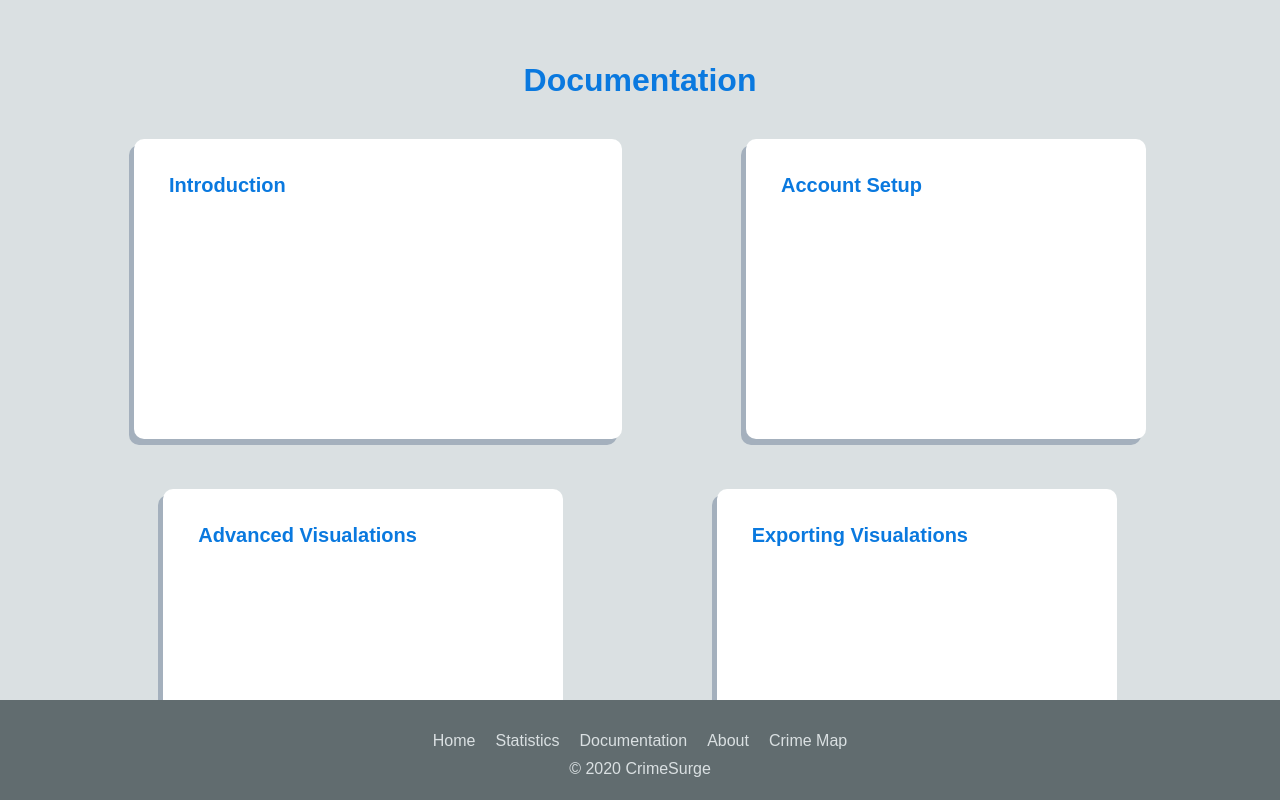
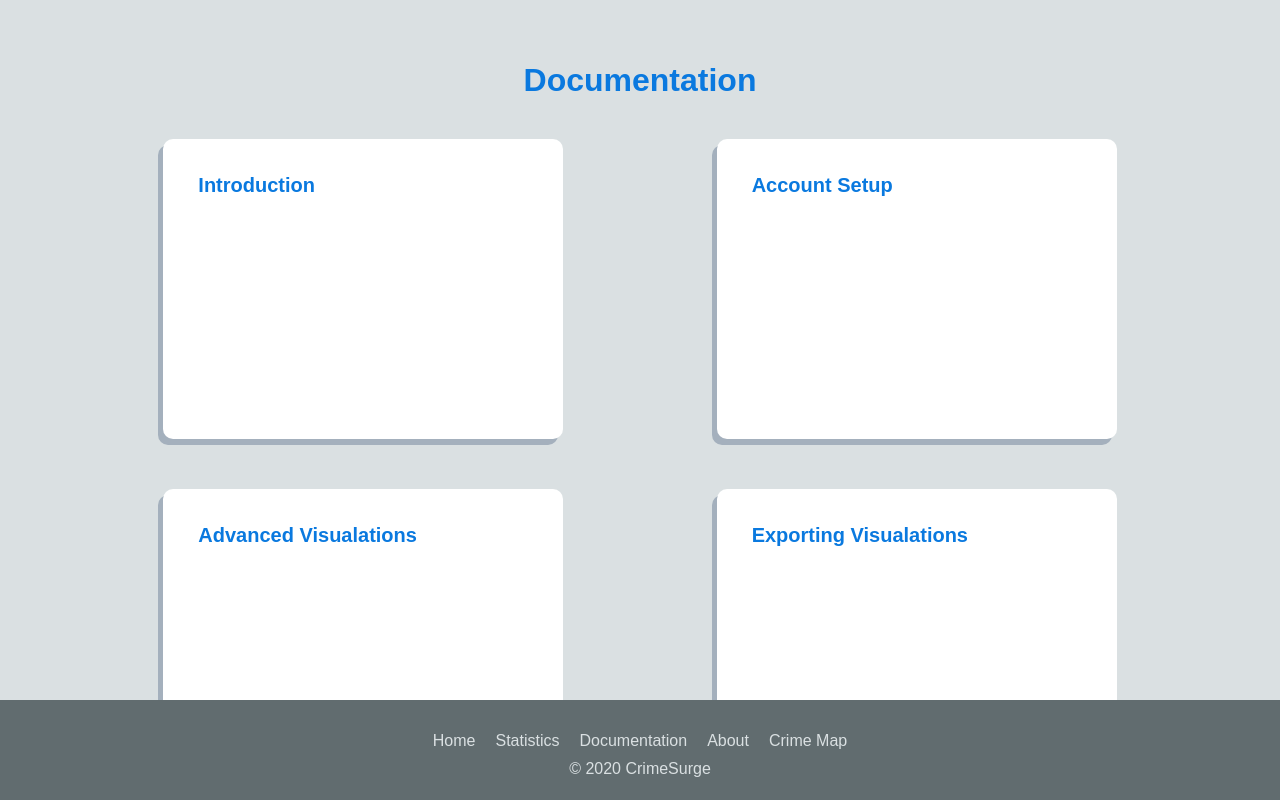
Before and after one commit to Shivppatel/CrimeSurge, a React (Create React App) app: page / in a window 1280 px wide. Shown: the part 3300-4100 px from the top of the page. Built offline with nearby package versions, Linux system fonts and the light colour scheme; no server answers; a web font is replaced by a local one.

Commit message:
Update index.js

```diff
--- a/src/components/DocumentationSection/index.js
+++ b/src/components/DocumentationSection/index.js
@@ -10,7 +10,7 @@ const Documentation = () => {
                 <IntroductionContent>
                     <ContentItem>
                         <ContentTitle>Introduction</ContentTitle>
-                        <h1>Documentation will go here</h1>
+
                     </ContentItem>
                 </IntroductionContent>
 
```
